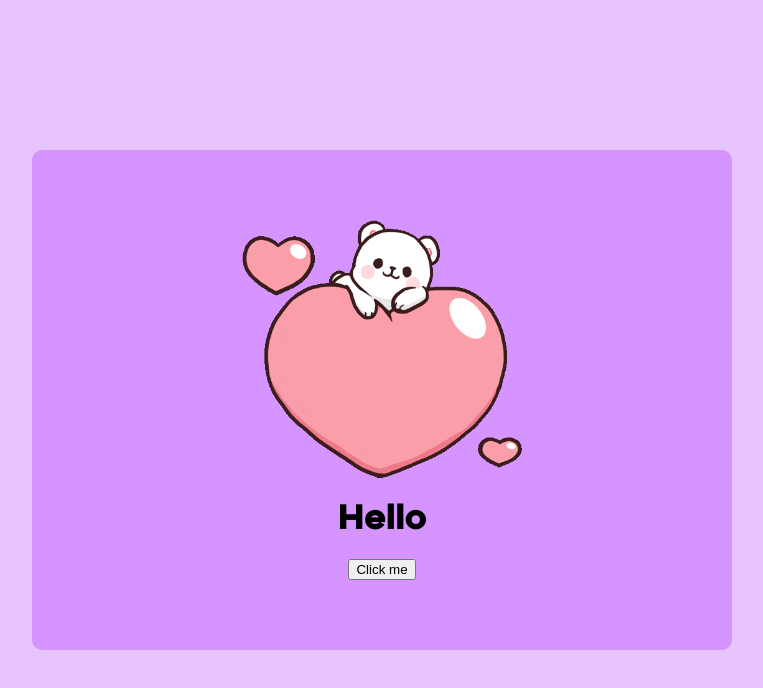
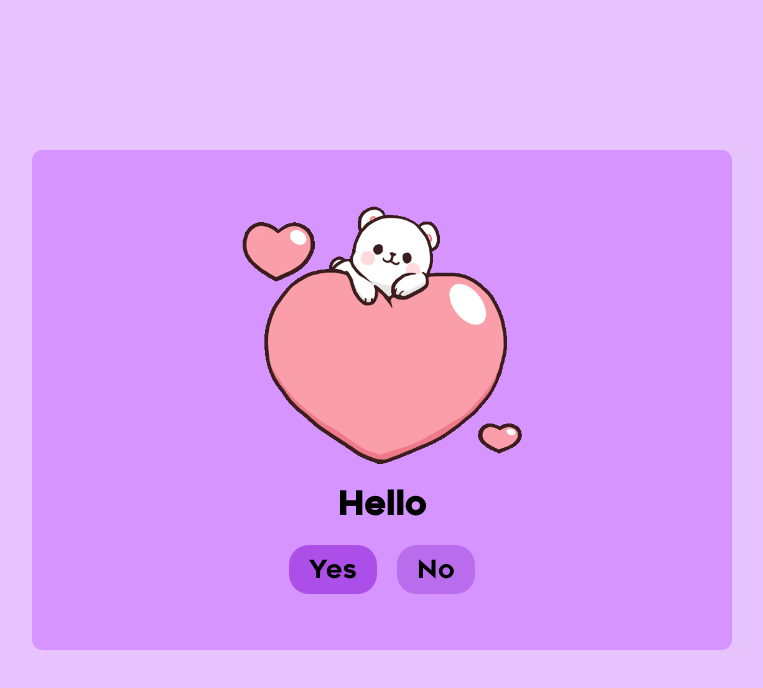
Before and after one commit to muqriammar/React-Practice, a React (Vite) app: page / in a window 1280 px wide. Shown: the top 688 px of the page, without its empty margins (258-1021 px from the left). Built offline with nearby package versions, Linux system fonts and the light colour scheme.

Commit message:
Finish front end for first page

```diff
--- a/src/Container.jsx
+++ b/src/Container.jsx
@@ -1,4 +1,6 @@
+
 export function Container (){
+
    const handleClick = () => {
     alert("Hello");
    }
@@ -8,8 +10,10 @@ export function Container (){
         <div className="main-container">
             <img src="src\images\photo.png"></img>
             <h1>Hello</h1>
-            <button onClick={handleClick}>Click me</button>
-
+            <div className="button-row">
+            <button className="accept-button" onClick={handleClick}>Yes</button>
+            <button className="decline-button" onClick={handleClick}>No</button>
+            </div>
         </div>
         </>
     )
--- a/src/styles.css
+++ b/src/styles.css
@@ -27,8 +27,47 @@ body{
 
 .main-container h1{
     font-family: Renogare;
+    text-align: center;
 }
 
 .main-container img{
     width: 40%;
 }
+
+.accept-button{
+    background-color:#ac4fe8 ;
+    font-family: Renogare;
+    font-size: 25px;
+    text-decoration: none;
+    padding: 10px 20px;
+    border:none;
+    border-radius:20px;
+    cursor:pointer;
+    transition: 0.5s;
+}
+
+.accept-button:hover{
+    background-color: #8530bd;
+}
+
+.decline-button{
+    background-color:#b96cec ;
+    font-family: Renogare;
+    font-size: 25px;
+    text-decoration: none;
+    padding: 10px 20px;
+    border:none;
+    border-radius:20px;
+    cursor: pointer;
+    transition: 0.5s;
+}
+
+.decline-button:hover{
+    background-color: #ac4fe8;
+}
+
+.button-row{
+    display: flex;
+    flex-direction: row;
+    gap: 20px;
+}
```
